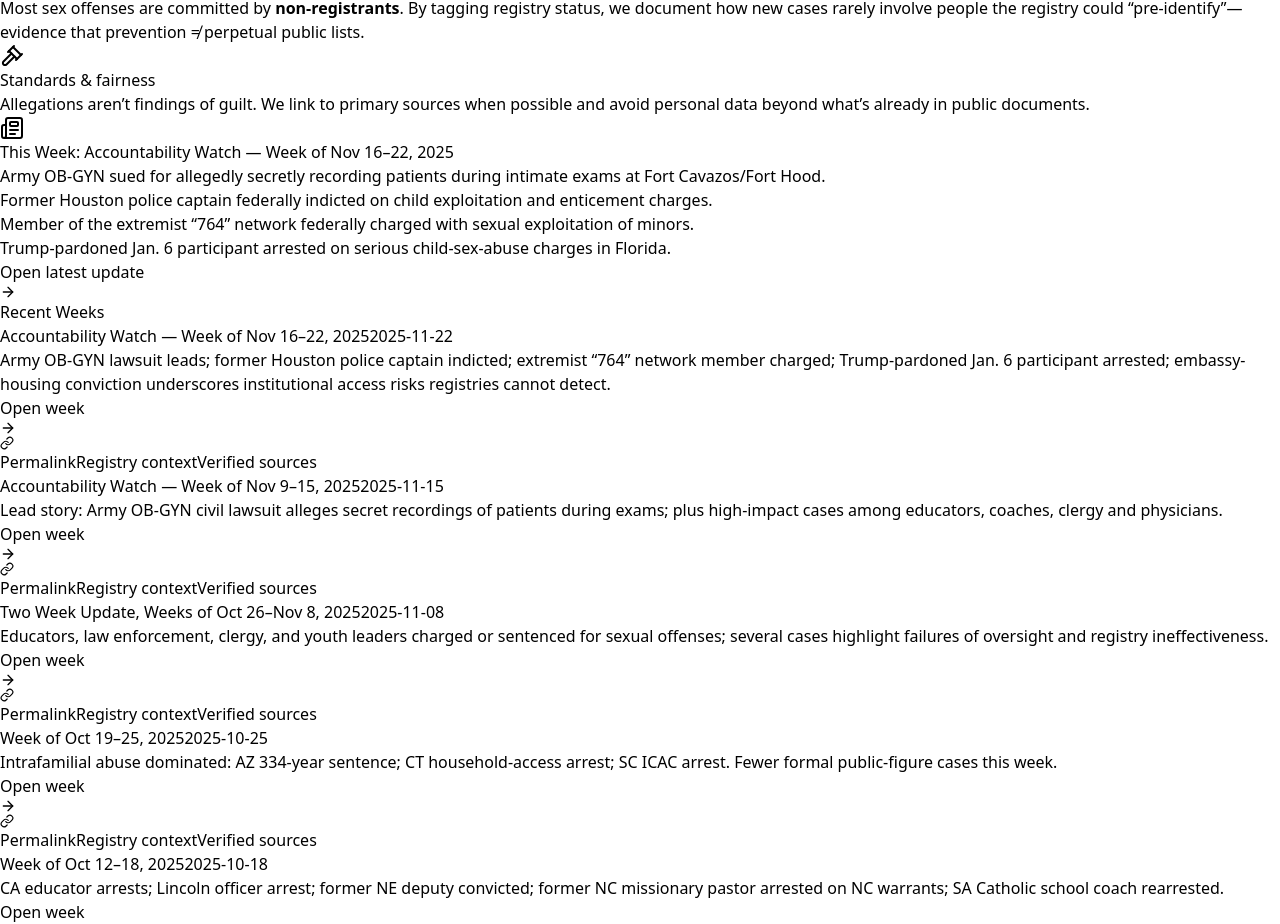
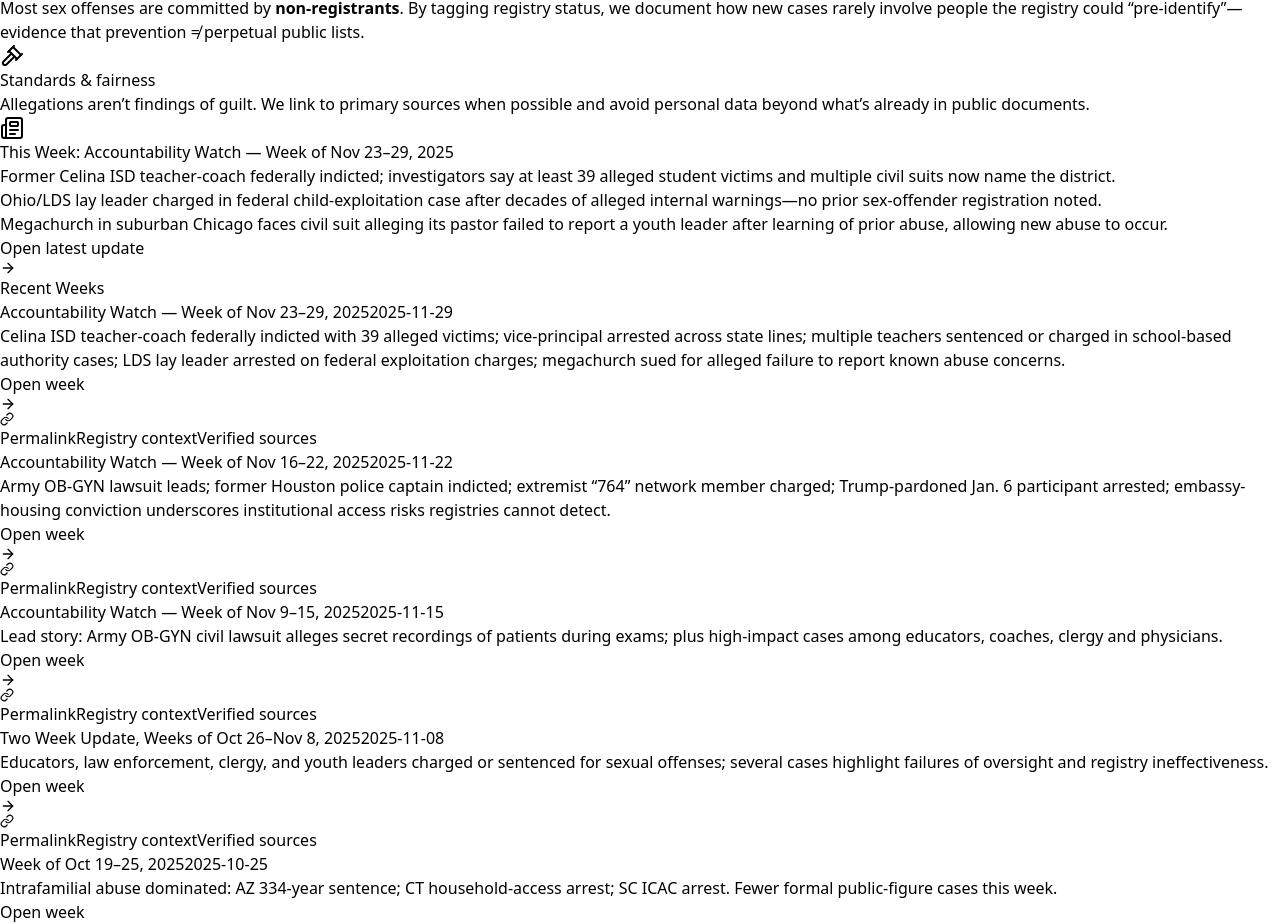
Before and after one commit to projectsolarrecon/Solar, a React (Vite) app: page /resources/accountability-watch in a window 1280 px wide. Shown: the part 3430-4354 px from the top of the page. Built offline with nearby package versions, Linux system fonts and the light colour scheme.

Commit message:
Update accountabilityWatch.ts

```diff
--- a/src/data/accountabilityWatch.ts
+++ b/src/data/accountabilityWatch.ts
@@ -7,6 +7,14 @@ export type AccountabilityItem = {
 };
 
 export const accountabilityWatch: AccountabilityItem[] = [
+{
+  date: "2025-11-29",
+  title: "Accountability Watch — Week of Nov 23–29, 2025",
+  slug: "2025-11-29",
+  path: "/resources/accountability-watch/2025-11-29",
+  summary:
+    "Celina ISD teacher-coach federally indicted with 39 alleged victims; vice-principal arrested across state lines; multiple teachers sentenced or charged in school-based authority cases; LDS lay leader arrested on federal exploitation charges; megachurch sued for alleged failure to report known abuse concerns.",
+},
 {
   date: "2025-11-22",
   title: "Accountability Watch — Week of Nov 16–22, 2025",
```
